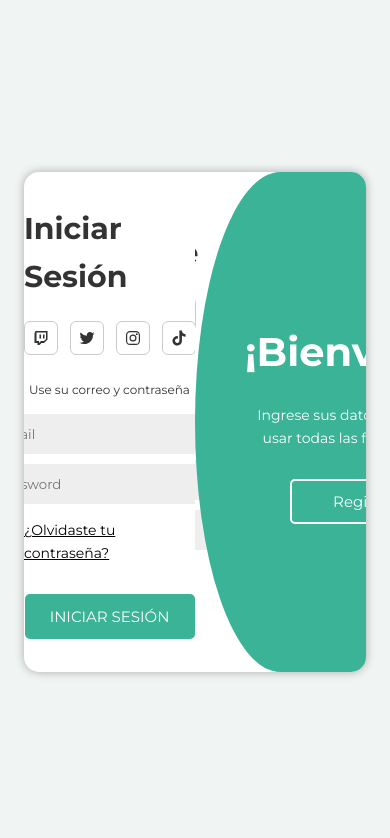
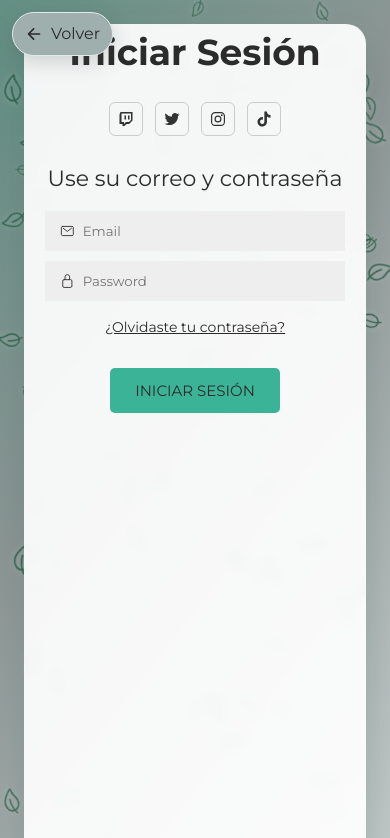
Before and after one commit to Abiel252005/huerto-Connect, an Angular app: page /login in a window 390 px wide. Shown: the top 838 px of the page. Built offline with nearby package versions, Linux system fonts and the light colour scheme.

Commit message:
feat: animacion dentro del login

```diff
--- a/src/app/core/auth/login/login.html
+++ b/src/app/core/auth/login/login.html
@@ -1,6 +1,39 @@
+<div
+    class="login-scene"
+    (pointermove)="onPointerMove($event)"
+    (pointerleave)="onPointerLeave()"
+    [style.--wind-x]="windXPx + 'px'"
+    [style.--wind-y]="windYPx + 'px'"
+>
+    <a class="back-home" routerLink="/" aria-label="Volver al inicio">
+        <ion-icon name="arrow-back-outline"></ion-icon>
+        <span>Volver</span>
+    </a>
+
+    <div class="dynamic-bg" aria-hidden="true">
+        <div class="sprout-field">
+            <div
+                class="sprout"
+                *ngFor="let sprout of sprouts"
+                [style.left.%]="sprout.x"
+                [style.top.%]="sprout.y"
+                [style.width.px]="sprout.size"
+                [style.height.px]="sprout.size"
+                [style.--delay]="sprout.delay + 's'"
+                [style.--float-duration]="sprout.duration + 's'"
+                [style.--drift-x.px]="sprout.driftX"
+                [style.--drift-y.px]="sprout.driftY"
+                [style.opacity]="sprout.opacity"
+                [style.--base-rotation]="sprout.rotate + 'deg'"
+            >
+                <ion-icon name="leaf-outline"></ion-icon>
+            </div>
+        </div>
+    </div>
+
     <div class="container" [class.toggle]="isRegister">
         <div class="container-form">
-        <form class="sign-in" (ngSubmit)="onLogin()">
+            <form class="sign-in" (ngSubmit)="onLogin()" autocomplete="off">
                 <h2>Iniciar Sesión</h2>
                 <div class="social-networks">
                     <ion-icon name="logo-twitch"></ion-icon>
@@ -16,6 +49,7 @@
                         name="loginEmail"
                         [(ngModel)]="loginEmail"
                         placeholder="Email"
+                        autocomplete="off"
                         required
                     >
                 </div>
@@ -26,6 +60,7 @@
                         name="loginPassword"
                         [(ngModel)]="loginPassword"
                         placeholder="Password"
+                        autocomplete="off"
                         required
                     >
                 </div>
@@ -35,7 +70,7 @@
         </div>
 
         <div class="container-form">
-        <form class="sign-up" (ngSubmit)="onRegister()">
+            <form class="sign-up" (ngSubmit)="onRegister()" autocomplete="off">
                 <h2>Registrarse</h2>
                 <div class="social-networks">
                     <ion-icon name="logo-twitch"></ion-icon>
@@ -51,6 +86,7 @@
                         name="registerName"
                         [(ngModel)]="registerName"
                         placeholder="Nombre"
+                        autocomplete="off"
                         required
                     >
                 </div>
@@ -61,6 +97,7 @@
                         name="registerEmail"
                         [(ngModel)]="registerEmail"
                         placeholder="Email"
+                        autocomplete="off"
                         required
                     >
                 </div>
@@ -71,6 +108,7 @@
                         name="registerPassword"
                         [(ngModel)]="registerPassword"
                         placeholder="Password"
+                        autocomplete="off"
                         required
                     >
                 </div>
@@ -91,3 +129,4 @@
             </div>
         </div>
     </div>
+</div>
--- a/src/app/core/auth/login/login.scss
+++ b/src/app/core/auth/login/login.scss
@@ -1,34 +1,117 @@
 @import url('https://fonts.googleapis.com/css2?family=Montserrat:ital,wght@0,100..900;1,100..900&display=swap');
-*{
+
+* {
     margin: 0;
     padding: 0;
     box-sizing: border-box;
     font-family: "Montserrat", sans-serif;
 }
-:host{
+
+:host {
     width: 100%;
+    min-height: 100vh;
+    display: block;
+    overflow: hidden;
+    background: #dff2eb;
+}
+
+.login-scene {
+    --wind-x: 0px;
+    --wind-y: 0px;
+    position: relative;
     min-height: 100vh;
     display: flex;
     justify-content: center;
     align-items: center;
-    background-color: #F0F4F3;
     padding: 24px;
 }
-.container{
-    width: 800px;
-    height: 500px;
+
+.back-home {
+    position: absolute;
+    top: 20px;
+    left: 20px;
+    z-index: 3;
+    display: inline-flex;
+    align-items: center;
+    gap: 8px;
+    padding: 8px 12px;
+    border-radius: 999px;
+    text-decoration: none;
+    color: #fff;
+    background-color: #2e8068;
+    border: 1px solid #9fe5c6;
+    box-shadow: 0 6px 20px rgba(15, 78, 55, 0.28);
+    transition: transform 140ms ease, background-color 140ms ease, color 140ms ease;
+    animation: backHomeToneSync 13s ease-in-out infinite, textToneSync 13s ease-in-out infinite;
+}
+
+.back-home ion-icon {
+    font-size: 18px;
+}
+
+.back-home:hover {
+    transform: translateX(-2px);
+    background: rgba(255, 255, 255, 0.95);
+    color: inherit;
+}
+
+.dynamic-bg {
+    position: absolute;
+    inset: 0;
+    pointer-events: none;
+    background: linear-gradient(128deg, #1f6a54, #3f8a74, #8f9796, #d3dad9, #6fb08d);
+    background-size: 240% 240%;
+    animation: gradientShift 13s ease-in-out infinite;
+}
+
+.sprout-field {
+    position: absolute;
+    inset: 0;
+}
+
+.sprout {
+    position: absolute;
+    display: flex;
+    align-items: center;
+    justify-content: center;
+    color: rgba(245, 251, 248, 0.92);
+    transform: translate(-50%, -50%) rotate(var(--base-rotation, 0deg));
+    animation:
+        leafRain calc(var(--float-duration, 10s) * 1) linear var(--delay, 0s) infinite,
+        leafSway calc(var(--float-duration, 10s) * 0.58) ease-in-out var(--delay, 0s) infinite,
+        sproutPulse calc(var(--float-duration, 10s) * 1.1) ease-in-out var(--delay, 0s) infinite,
+        sproutToneSync 13s ease-in-out infinite;
+    transition: transform 220ms cubic-bezier(0.23, 0.7, 0.3, 1);
+    will-change: transform, color, opacity;
+}
+
+.sprout ion-icon {
+    width: 100%;
+    height: 100%;
+    filter: drop-shadow(0 0 3px rgba(228, 242, 236, 0.38));
+    will-change: filter;
+}
+
+.container {
+    width: 900px;
+    max-width: 100%;
+    height: 560px;
     display: flex;
     position: relative;
-    background-color: white;
-    border-radius: 15px;
+    background: rgba(255, 255, 255, 0.92);
+    backdrop-filter: blur(4px);
+    border-radius: 20px;
     overflow: hidden;
-    box-shadow: 0 0 10px rgb(0, 0,0,0.3)
+    box-shadow: 0 25px 45px rgba(21, 77, 64, 0.22);
+    z-index: 2;
 }
-.container-form{
+
+.container-form {
     width: 100%;
     overflow: hidden;
 }
-.container-form form{
+
+.container-form form {
     height: 100%;
     display: flex;
     flex-direction: column;
@@ -36,26 +119,33 @@
     align-items: center;
     transition: transform 0.5s ease-in;
 }
-.container-form h2{
-    font-size: 30px;
+
+.container-form h2 {
+    font-size: 48px;
     margin-bottom: 20px;
+    animation: textToneSync 13s ease-in-out infinite;
 }
-.social-networks{
+
+.social-networks {
     display: flex;
     gap: 12px;
     margin-bottom: 25px;
 }
-.social-networks ion-icon{
-    border: 1px solid #C9CCCB;
+
+.social-networks ion-icon {
+    border: 1px solid #c9cccb;
     border-radius: 6px;
     padding: 8px;
     cursor: pointer;
 }
-.container-form span{
-    font-size: 12px;
+
+.container-form span {
+    font-size: 30px;
     margin-bottom: 15px;
+    animation: textToneSync 13s ease-in-out infinite;
 }
-.container-input{
+
+.container-input {
     width: 300px;
     height: 40px;
     margin-bottom: 10px;
@@ -64,22 +154,26 @@
     align-items: center;
     gap: 8px;
     padding: 0 15px;
-    background-color: #EEEEEE;
+    background-color: #eee;
 }
-.container-input input{
+
+.container-input input {
     border: none;
     outline: none;
     width: 100%;
     height: 100%;
     background-color: inherit;
 }
-.container-form a{
-    color: black;
-    font-size:  14px;
+
+.container-form a {
+    color: inherit;
+    font-size: 14px;
     margin-bottom: 20px;
     margin-top: 5px;
+    animation: textToneSync 13s ease-in-out infinite;
 }
-.button{
+
+.button {
     width: 170px;
     height: 45px;
     font-size: 15px;
@@ -87,67 +181,222 @@
     border-radius: 5px;
     cursor: pointer;
     margin-top: 10px;
-    background-color: #3AB397;
-    color: white;
+    background-color: #3ab397;
+    color: #fff;
+    animation: textToneSync 13s ease-in-out infinite;
 }
-/*Animation form*/
 
-.sign-up{
+.sign-up {
     transform: translateX(-100%);
 }
-.container.toggle .sign-in{
+
+.container.toggle .sign-in {
     transform: translateX(100%);
 }
-.container.toggle .sign-up{
+
+.container.toggle .sign-up {
     transform: translateX(0);
 }
 
-/*Welcome*/
-.container-welcome{
+.container-welcome {
     position: absolute;
     width: 50%;
     height: 100%;
     display: flex;
     align-items: center;
     transform: translateX(100%);
-    background-color: #3AB397;
+    background-color: #3ab397;
     transition: transform 0.5s ease-in-out, border-radius 0.5s ease-in-out;
     overflow: hidden;
     border-radius: 50% 0 0 50%;
 }
-.container.toggle .container-welcome{
+
+.container.toggle .container-welcome {
     transform: translateX(0);
     border-radius: 0 50% 50% 0;
-    background-color: #3AA8AD;
+    background-color: #3aa8ad;
 }
-.container-welcome .welcome{
+
+.container-welcome .welcome {
     position: absolute;
     display: flex;
     flex-direction: column;
     align-items: center;
     gap: 20px;
     padding: 0 50px;
-    color: white;
+    color: #fff;
     transition: transform 0.5s ease-in-out;
+    animation: textToneSync 13s ease-in-out infinite;
 }
-.welcome-sign-in{
+
+.welcome-sign-in {
     transform: translateX(100%);
 }
-.container-welcome h3{
+
+.container-welcome h3 {
     font-size: 40px;
 }
-.container-welcome p{
+
+.container-welcome p {
     font-size: 14px;
     text-align: center;
 }
-.container-welcome .button{
-    border: 2px solid white;
+
+.container-welcome .button {
+    border: 2px solid currentColor;
     background-color: transparent;
 }
 
-.container.toggle .welcome-sign-in{
+.container.toggle .welcome-sign-in {
     transform: translateX(0);
 }
-.container.toggle .welcome-sign-up{
+
+.container.toggle .welcome-sign-up {
     transform: translateX(-100%);
 }
+
+@keyframes gradientShift {
+    0% {
+        background-position: 0% 50%;
+    }
+    50% {
+        background-position: 100% 50%;
+    }
+    100% {
+        background-position: 0% 50%;
+    }
+}
+
+@keyframes leafRain {
+    0% {
+        transform:
+            translate(
+                calc(-50% + (var(--wind-x) * 0.03)),
+                calc(-50% - 8vh + (var(--wind-y) * 0.02))
+            )
+            rotate(var(--base-rotation, 0deg));
+    }
+    100% {
+        transform:
+            translate(
+                calc(-50% + (var(--drift-x) * 0.3) + (var(--wind-x) * 0.11)),
+                calc(-50% + 108vh + (var(--wind-y) * 0.05))
+            )
+            rotate(calc(var(--base-rotation, 0deg) + 26deg));
+    }
+}
+
+@keyframes leafSway {
+    0%,
+    100% {
+        margin-left: -2px;
+    }
+    50% {
+        margin-left: 3px;
+    }
+}
+
+@keyframes sproutPulse {
+    0%,
+    100% {
+        opacity: 0.7;
+    }
+    50% {
+        opacity: 0.9;
+    }
+}
+
+@keyframes sproutToneSync {
+    0%,
+    100% {
+        color: rgba(245, 251, 248, 0.92);
+    }
+    50% {
+        color: rgba(11, 70, 42, 0.95);
+    }
+}
+
+@keyframes sproutGlowSync {
+    0%,
+    100% {
+        filter: drop-shadow(0 0 6px rgba(229, 248, 239, 0.42));
+    }
+    50% {
+        filter: drop-shadow(0 0 8px rgba(36, 143, 86, 0.66));
+    }
+}
+
+@keyframes textToneSync {
+    0%,
+    100% {
+        color: #fff;
+    }
+    50% {
+        color: #111;
+    }
+}
+
+@keyframes backHomeToneSync {
+    0%,
+    100% {
+        background-color: #2e8068;
+        border-color: #9fe5c6;
+        box-shadow: 0 6px 20px rgba(15, 78, 55, 0.28);
+    }
+    50% {
+        background-color: #adb5b5;
+        border-color: #e7ecec;
+        box-shadow: 0 6px 20px rgba(77, 83, 83, 0.22);
+    }
+}
+
+@media (max-width: 900px) {
+    .back-home {
+        top: 12px;
+        left: 12px;
+    }
+
+    .container {
+        width: 100%;
+        height: auto;
+        min-height: 700px;
+        flex-direction: column;
+    }
+
+    .container-form {
+        min-height: 350px;
+    }
+
+    .container-welcome {
+        position: relative;
+        width: 100%;
+        min-height: 260px;
+        transform: none;
+        border-radius: 30% 30% 0 0;
+    }
+
+    .container.toggle .container-welcome {
+        border-radius: 0 0 30% 30%;
+    }
+
+    .container-welcome .welcome {
+        position: relative;
+        transform: none;
+        width: 100%;
+        padding: 34px 24px;
+    }
+
+    .container.toggle .welcome-sign-up,
+    .container.toggle .welcome-sign-in,
+    .welcome-sign-in {
+        transform: none;
+    }
+
+    .container-form h2 {
+        font-size: 36px;
+    }
+
+    .container-form span {
+        font-size: 22px;
+    }
+}
--- a/src/app/core/auth/login/login.ts
+++ b/src/app/core/auth/login/login.ts
@@ -1,13 +1,19 @@
-
-// Import IonIcons as stand-alone elements or directives if needed, or rely on script tags in index.html
-// In Angular, usually we add script tags in index.html or angular.json
-// For this snippet, we will assume generic icons or standard SVGs to avoid dependency hell if IonIcons isn't installed.
-// However, the user provided IonIcons HTML. I will keep the structure but might need to ensure IonIcons is loaded in index.html.
-
-import { CUSTOM_ELEMENTS_SCHEMA, Component } from '@angular/core';
+import { CUSTOM_ELEMENTS_SCHEMA, Component, OnDestroy } from '@angular/core';
 import { CommonModule } from '@angular/common';
 import { FormsModule } from '@angular/forms';
 import { RouterModule } from '@angular/router';
+
+interface SproutParticle {
+  x: number;
+  y: number;
+  size: number;
+  delay: number;
+  duration: number;
+  driftX: number;
+  driftY: number;
+  opacity: number;
+  rotate: number;
+}
 
 @Component({
   selector: 'app-login',
@@ -17,7 +23,7 @@ import { RouterModule } from '@angular/router';
   styleUrls: ['./login.scss'],
   schemas: [CUSTOM_ELEMENTS_SCHEMA]
 })
-export class LoginComponent {
+export class LoginComponent implements OnDestroy {
   isRegister = false;
 
   // Login Data
@@ -29,8 +35,38 @@ export class LoginComponent {
   registerEmail = '';
   registerPassword = '';
 
+  windXPx = 0;
+  windYPx = 0;
+  private targetWindXPx = 0;
+  private targetWindYPx = 0;
+  private windFrame: number | null = null;
+
+  sprouts: SproutParticle[] = this.createSprouts(90);
+
   toggleMode() {
     this.isRegister = !this.isRegister;
+  }
+
+  onPointerMove(event: PointerEvent) {
+    const target = event.currentTarget as HTMLElement;
+    if (!target) {
+      return;
+    }
+
+    const rect = target.getBoundingClientRect();
+    const xPct = ((event.clientX - rect.left) / rect.width) * 100;
+    const yPct = ((event.clientY - rect.top) / rect.height) * 100;
+    const centeredX = (Math.max(0, Math.min(100, xPct)) - 50) / 50;
+    const centeredY = (Math.max(0, Math.min(100, yPct)) - 50) / 50;
+    this.targetWindXPx = centeredX * 5;
+    this.targetWindYPx = centeredY * 3;
+    this.startWindLoop();
+  }
+
+  onPointerLeave() {
+    this.targetWindXPx = 0;
+    this.targetWindYPx = 0;
+    this.startWindLoop();
   }
 
   onLogin() {
@@ -40,4 +76,64 @@ export class LoginComponent {
   onRegister() {
     console.log('Register:', this.registerName, this.registerEmail);
   }
+
+  ngOnDestroy() {
+    if (this.windFrame !== null) {
+      cancelAnimationFrame(this.windFrame);
+    }
+  }
+
+  private startWindLoop() {
+    if (this.windFrame !== null) {
+      return;
+    }
+    this.windFrame = requestAnimationFrame(() => this.stepWind());
+  }
+
+  private stepWind() {
+    const damping = 0.12;
+    this.windXPx += (this.targetWindXPx - this.windXPx) * damping;
+    this.windYPx += (this.targetWindYPx - this.windYPx) * damping;
+
+    const closeX = Math.abs(this.targetWindXPx - this.windXPx) < 0.08;
+    const closeY = Math.abs(this.targetWindYPx - this.windYPx) < 0.08;
+
+    if (closeX && closeY) {
+      this.windXPx = this.targetWindXPx;
+      this.windYPx = this.targetWindYPx;
+      this.windFrame = null;
+      return;
+    }
+
+    this.windFrame = requestAnimationFrame(() => this.stepWind());
+  }
+
+  private createSprouts(count: number): SproutParticle[] {
+    const items: SproutParticle[] = [];
+    let seed = 123456789;
+
+    const rand = () => {
+      seed = (1664525 * seed + 1013904223) % 4294967296;
+      return seed / 4294967296;
+    };
+
+    for (let i = 0; i < count; i++) {
+      const phase = rand() * Math.PI * 2;
+      const size = 14 + rand() * 16;
+      const duration = 14 + rand() * 12;
+      items.push({
+        x: Number((rand() * 100).toFixed(2)),
+        y: Number((-15 + rand() * 20).toFixed(2)),
+        size: Number(size.toFixed(2)),
+        delay: Number((-(rand() * duration)).toFixed(2)),
+        duration: Number(duration.toFixed(2)),
+        driftX: Number(((rand() - 0.5) * 18).toFixed(2)),
+        driftY: Number((8 + rand() * 14).toFixed(2)),
+        opacity: Number((0.22 + rand() * 0.32).toFixed(2)),
+        rotate: Number((rand() * 360).toFixed(2))
+      });
+    }
+
+    return items;
+  }
 }
```
Lines whose indentation alone changed are shown as unchanged.
